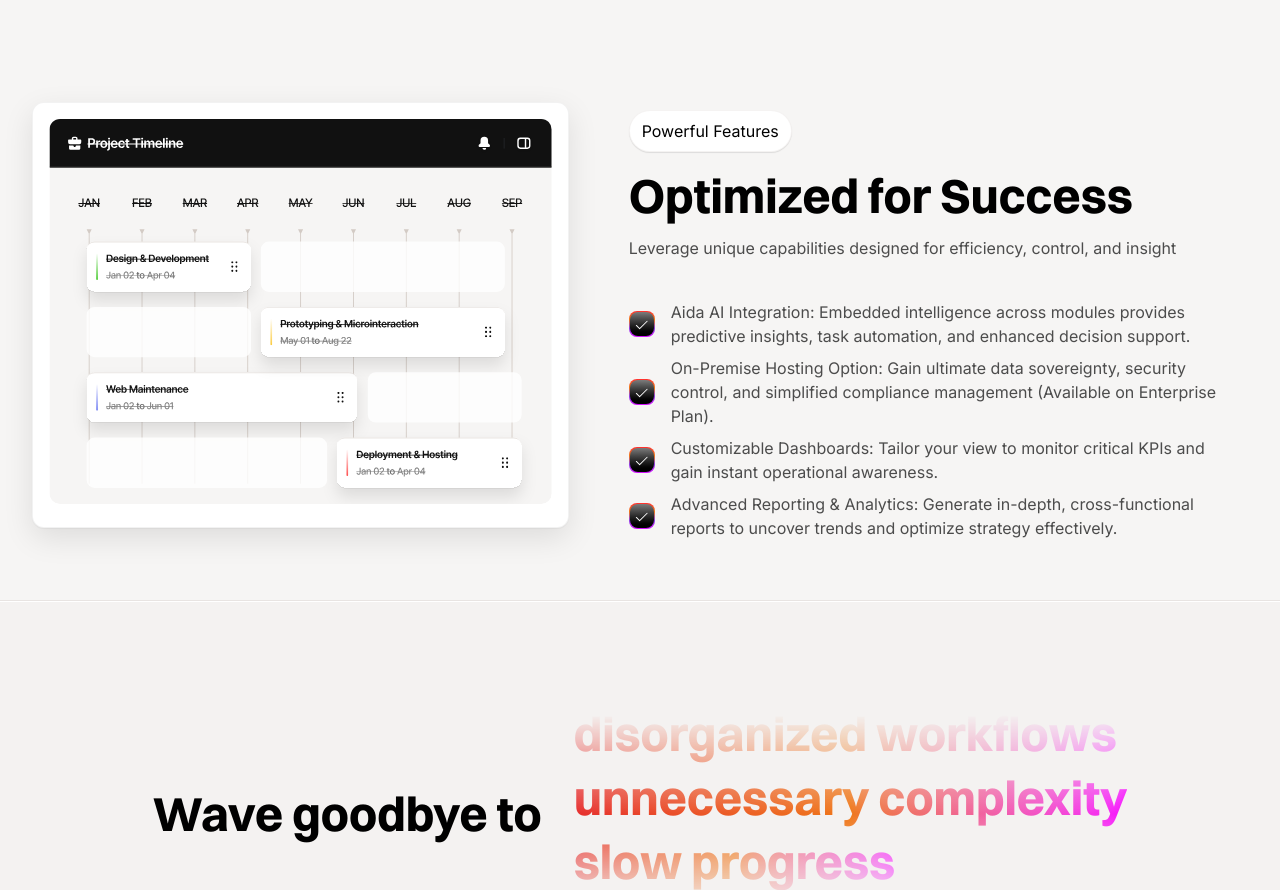
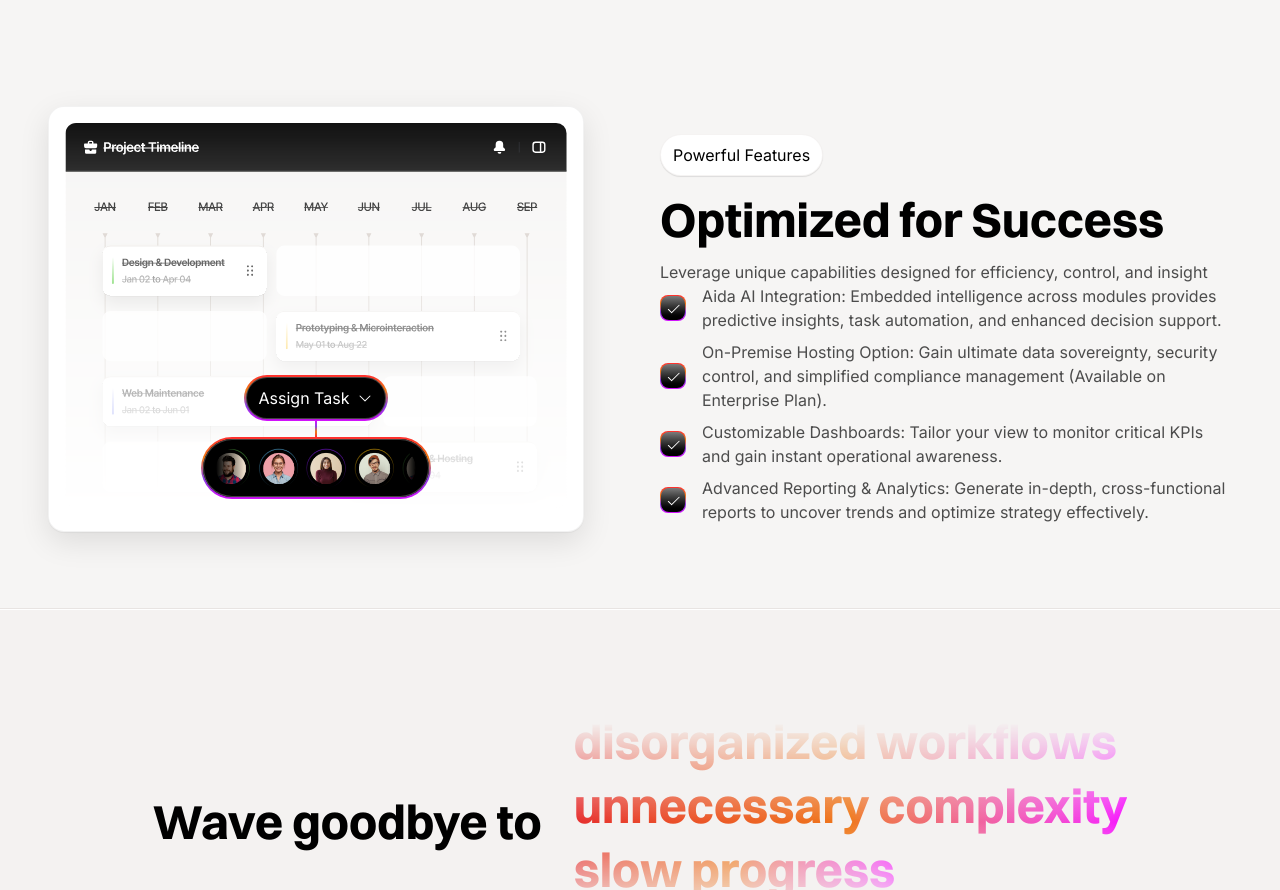
Before and after one commit to andreadonoso/app.mocxha.com, a Next.js app: page / in a window 1280 px wide. Shown: the part 2360-3250 px from the top of the page. Built offline with nearby package versions, Linux system fonts and the light colour scheme.

Commit message:
added marquee

```diff
--- a/app/ui/features.tsx
+++ b/app/ui/features.tsx
@@ -1,8 +1,8 @@
 "use client"
 
 import Image from "next/image";
-
-import { Check } from "@phosphor-icons/react";
+import Marquee from "react-fast-marquee";
+import { Check, CaretDown } from "@phosphor-icons/react";
 
 const features = [
   {description: "Aida AI Integration: Embedded intelligence across modules provides predictive insights, task automation, and enhanced decision support."},
@@ -11,20 +11,63 @@ const features = [
   {description: "Advanced Reporting & Analytics: Generate in-depth, cross-functional reports to uncover trends and optimize strategy effectively."},
 ];
 
+const profiles_original = [
+  { source: "/images/profiles1/Ak5k2agDTtdBba2G24v5QE1Hqi8.avif"},
+  { source: "/images/profiles1/C73JaQknNYyRYvGQWukXPqclJqc.avif"},
+  { source: "/images/profiles1/fzKQ5bQ0vj7zhOUIcwAUXMs7Od4.avif"},
+  { source: "/images/profiles1/wO1BnpgvlYgarcc8JQl3WU75XA.avif"},
+]
+
+const profiles = [...profiles_original, ...profiles_original]
+
 export default function Features() {
     return(
         <div className="flex flex-col-reverse justify-center items-center py-10 md:py-15 gap-10 lg:flex-row">
-          <div className="flex flex-col justify-center items-center">
-            <div className="p-4 flex justify-center items-center rounded-xl bg-[#ffffff] border border-[#000000]/5 relative shadow-[0_1px_1px_rgba(0,0,0,0.04),0_10px_30px_rgba(0,0,0,0.10)]">
+          <div className="flex-1 flex-col justify-center items-center">
+            <div className="relative flex-1 p-4 m-4 flex justify-center items-center rounded-2xl bg-[#ffffff] mask-linear-50 border border-[#000000]/5  shadow-[0_1px_1px_rgba(0,0,0,0.04),0_10px_30px_rgba(0,0,0,0.10)]">
               <Image
                 alt="TBD"
                 src="/images/Sq4hkfrKa24ofunLSqMCPK1b38.svg"
                 width={1000}
                 height={1000}
+                className="mask-b-from-0%"
               />
+              <div className="absolute bottom-0 m-8 flex flex-col justify-center items-center">
+                <div className="rounded-full p-[2px] bg-[linear-gradient(to_bottom,#FF2F2F_0%,#EF7B16_33%,#8A43E1_66%,#D511FD_100%)]">
+                  <div className="pill m-0 bg-black flex items-center gap-2">
+                    <p className="text-white">Assign Task</p>
+                    <CaretDown color="#ffffff"/>
+                  </div>
+                </div>
+                <div className="bg-[linear-gradient(to_top,#FF2F2F_0%,#EF7B16_33%,#8A43E1_66%,#D511FD_100%)] w-0.5 h-4" />
+                <div className="rounded-full p-[2px] bg-[linear-gradient(to_bottom,#FF2F2F_0%,#EF7B16_33%,#8A43E1_66%,#D511FD_100%)]">
+                  <div className="bg-black rounded-full ">
+                    <div className="pill m-0 bg-black">
+                      <div className="flex justify-center items-center rounded-full w-[200px] ">
+                        <Marquee
+                          autoFill
+                          pauseOnClick
+                          className="select-none [contain:inline-size] rounded-full [mask-image:_linear-gradient(to_right,transparent_0,_black_28px,_black_calc(100%-28px),transparent_100%)]"
+                        >
+                          { profiles.map((profile, i) => (
+                            <Image
+                              key={i}
+                              alt="TBD"
+                              src={profile.source}
+                              width={40}
+                              height={40}
+                              className="w-[40px] h-[40px] mx-1 rounded-full object-cover"
+                            />
+                          ))}
+                        </Marquee>
+                      </div>
+                    </div>
+                  </div>
+                </div>
+              </div>
             </div>
           </div>
-          <div className="flex flex-col px-5 gap-10">
+          <div className="flex-1 flex-col px-5 gap-10">
             <div className="text-center lg:text-start">
               <p className="pill">Powerful Features</p>
               <h2>Optimized for Success</h2>
```
